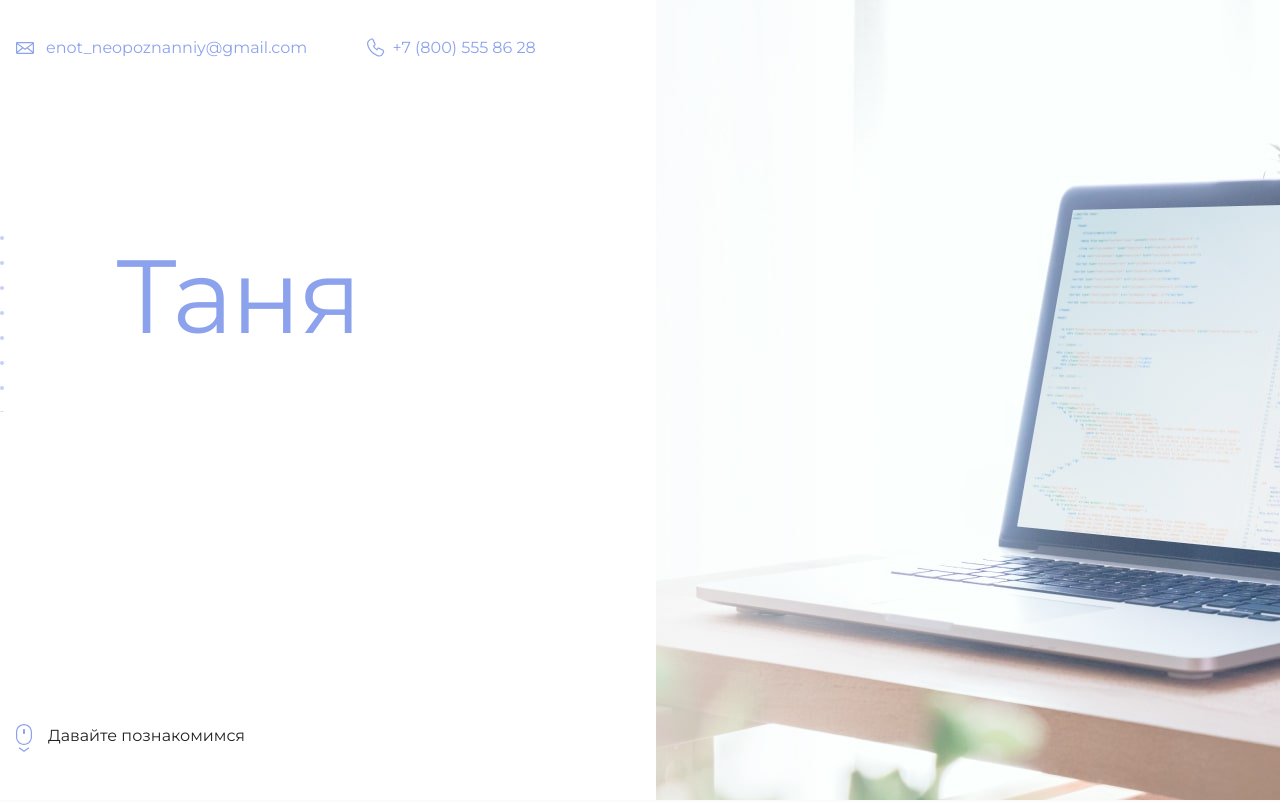
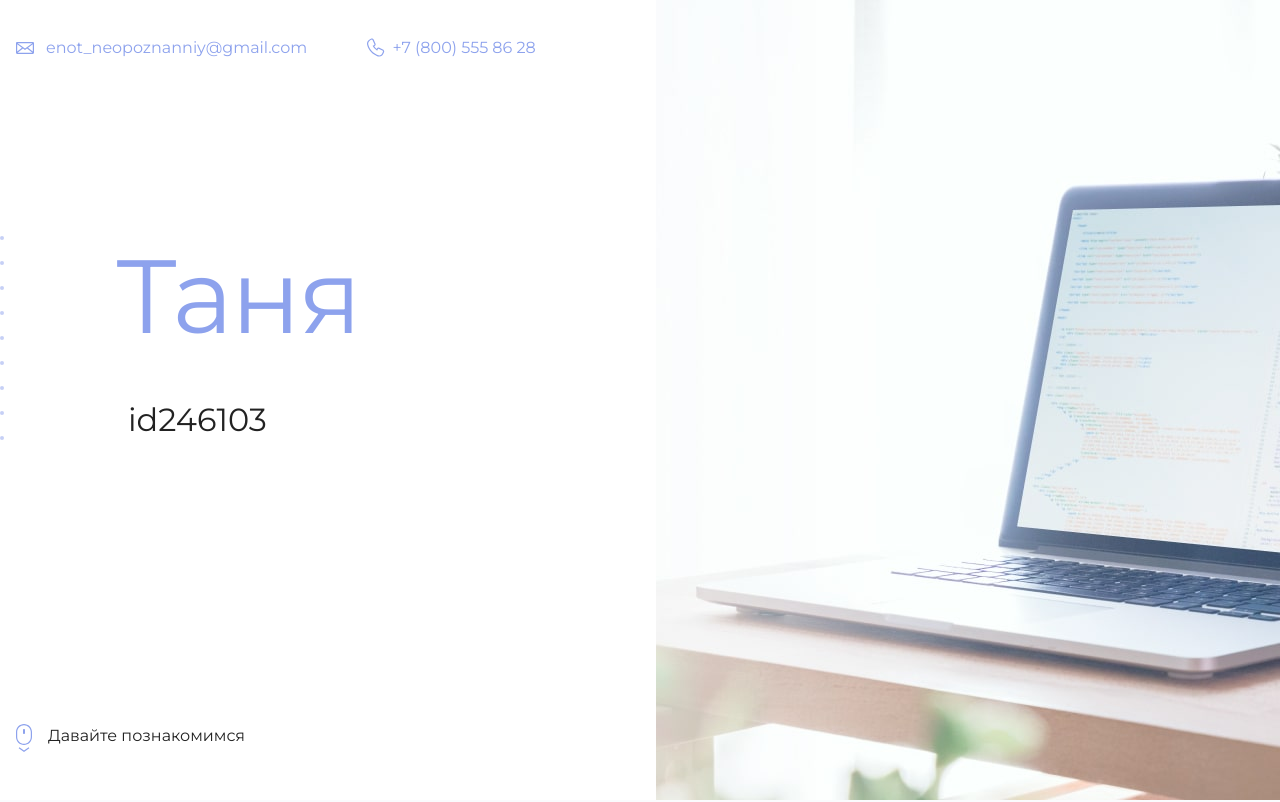
Before and after one commit to TanyaSug/New-project1, a plain HTML site: page index.html in a window 1280 px wide. Shown: the top 802 px of the page. Drawn offline with Linux system fonts and the light colour scheme.

Commit message:
Добавляет id

```diff
--- a/index.html
+++ b/index.html
@@ -19,7 +19,7 @@
       <section class="hero-image">
         <div class="container">
           <h1 class="heading">Таня</h1>
-          <p><id246103></p>
+          <p>id246103</p>
         </div>
       </section>
 
```
